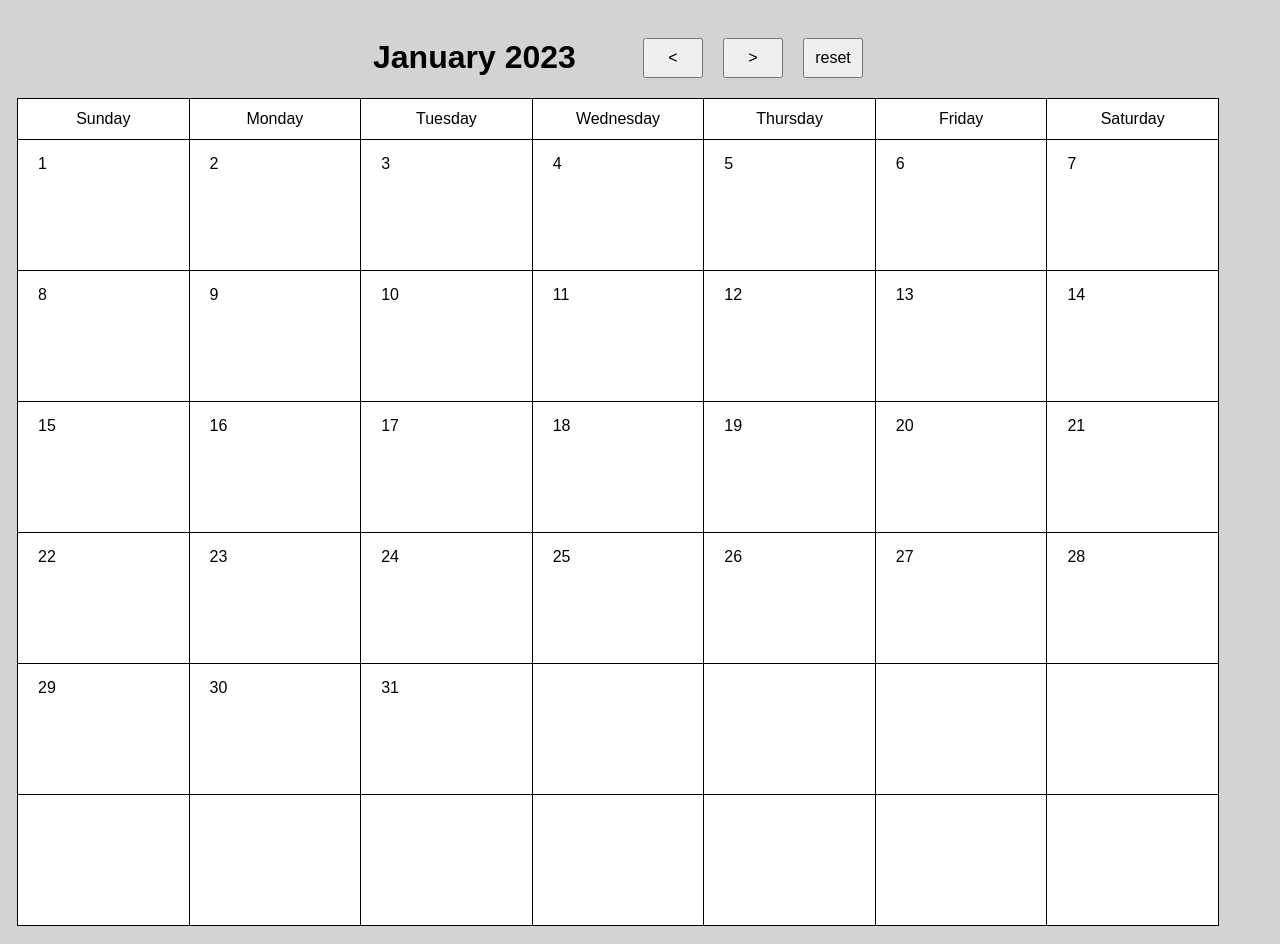
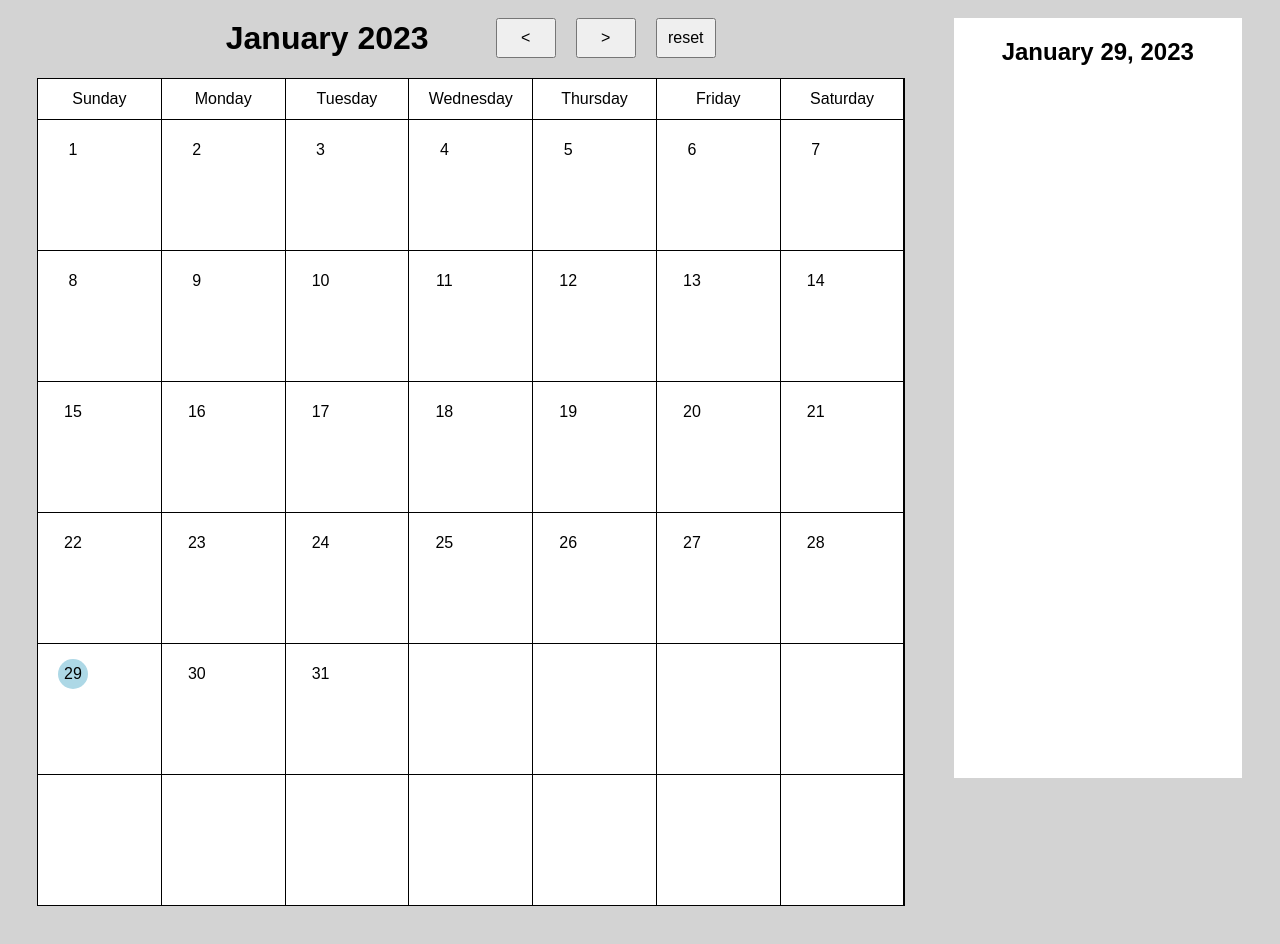
Before and after one commit to leekahung/event-calendar-v2, a React (Create React App) app: page / in a window 1280 px wide. After the commit the page ends 906 px from the top, so only its background shows below. Built offline with nearby package versions, Linux system fonts and the light colour scheme.

Commit message:
Implemented date selection for event date and added new component for Event List

```diff
--- a/src/App.js
+++ b/src/App.js
@@ -1,15 +1,29 @@
+import { createContext } from "react";
 import Calendar from "./components/Calendar/Calendar";
+import EventList from "./components/EventList/EventList";
+import { useSelectDate } from "./hooks";
+
+export const EventDateContext = createContext(null);
 
 function App() {
+  const today = new Date();
+  const { selectedDate, setSelectedDate } = useSelectDate(today.getFullYear(), today.getMonth(), today.getDate());
+
   const style = {
+    display: "grid",
+    gridTemplateColumns: "3fr 1fr",
+    gridGap: "50px",
     fontFamily: "Arial",
     fontSize: "16px",
-    padding: "10px",
+    padding: "10px 30px",
   };
 
   return (
     <div style={style}>
-      <Calendar />
+      <EventDateContext.Provider value={{ selectedDate, setSelectedDate }}>
+        <Calendar />
+        <EventList />
+      </EventDateContext.Provider>
     </div>
   );
 }
--- a/src/components/Calendar/Calendar.js
+++ b/src/components/Calendar/Calendar.js
@@ -1,29 +1,72 @@
-import { useEffect, useState } from "react";
+import { useContext, useEffect, useState } from "react";
 import Modal from "../CalendarEvent/Modal";
 import EventForm from "../CalendarEvent/EventForm";
+import { EventDateContext } from "../../App";
+import { indexToMonth, indexToWeekday } from "../../utils/calendar-helper";
 
 const Day = ({ day, month, year, setOpenModal, setEventDate }) => {
+  const { selectedDate } = useContext(EventDateContext);
+  const [isHover, setIsHover] = useState(false);
+  const [isClicked, setIsClicked] = useState(false);
+
+  const handleMouseEnter = () => {
+    setIsHover(true);
+  };
+
+  const handleMouseLeave = () => {
+    setIsHover(false);
+  };
+
+  const handleMouseDown = () => {
+    setIsClicked(true);
+  };
+
+  const handleMouseUp = () => {
+    setIsClicked(false);
+  };
+
   const style = {
     display: "flex",
     fontSize: "16px",
-    backgroundColor: "white",
+    backgroundColor: isHover ? (isClicked ? "rgb(250, 200, 200)" : "rgb(250, 230, 230)") : "white",
     height: "130px",
     padding: "15px 20px",
     border: "none",
     cursor: "pointer",
   };
 
+  const dateStyle = {
+    display: "flex",
+    alignItems: "center",
+    justifyContent: "center",
+    backgroundColor: JSON.stringify(selectedDate) === JSON.stringify({ year, month, day }) ? "lightblue" : "",
+    height: "30px",
+    width: "30px",
+    borderRadius: "20px",
+  };
+
   return (
     <>
+      <EventDateContext.Consumer>
+        {({ setSelectedDate }) => (
           <button
             style={style}
             onClick={() => {
               setOpenModal(true);
               setEventDate(new Date(year, month, day));
+              setSelectedDate(year, month, day);
             }}
+            onMouseEnter={handleMouseEnter}
+            onMouseLeave={handleMouseLeave}
+            onMouseDown={handleMouseDown}
+            onMouseUp={handleMouseUp}
           >
-        {day}
+            <div style={dateStyle}>
+              <span>{day}</span>
+            </div>
           </button>
+        )}
+      </EventDateContext.Consumer>
     </>
   );
 };
@@ -54,37 +97,13 @@ const Weekday = ({ weekday }) => {
 const Calendar = () => {
   const weekdayNames = Array(7).fill(0);
   const initialWeek = Array(42).fill(0);
-  const indexToWeekday = new Map([
-    [0, "Sunday"],
-    [1, "Monday"],
-    [2, "Tuesday"],
-    [3, "Wednesday"],
-    [4, "Thursday"],
-    [5, "Friday"],
-    [6, "Saturday"],
-  ]);
-  const indexToMonth = new Map([
-    [0, "January"],
-    [1, "February"],
-    [2, "March"],
-    [3, "April"],
-    [4, "May"],
-    [5, "June"],
-    [6, "July"],
-    [7, "August"],
-    [8, "September"],
-    [9, "October"],
-    [10, "November"],
-    [11, "December"],
-  ]);
 
   const calendarStyle = {
     display: "flex",
     flexDirection: "column",
     alignItems: "center",
     position: "relative",
-    width: "1200px",
-    height: "100%",
+    height: "95vh",
   };
 
   const calendarGridStyle = {
@@ -100,10 +119,13 @@ const Calendar = () => {
     display: "flex",
     alignItems: "center",
     gap: "20px",
+    paddingBottom: "20px",
+    height: "100%",
   };
 
   const calendarMonthStyle = {
     width: "250px",
+    margin: "0",
   };
 
   const calendarButtonStyle = {
@@ -171,9 +193,20 @@ const Calendar = () => {
           </h1>
           <button style={calendarButtonStyle} onClick={() => handleChangeMonth("left")}>{`<`}</button>
           <button style={calendarButtonStyle} onClick={() => handleChangeMonth("right")}>{`>`}</button>
-          <button style={calendarButtonStyle} onClick={() => handleChangeMonth("reset")}>
+          <EventDateContext.Consumer>
+            {({ setSelectedDate }) => (
+              <button
+                style={calendarButtonStyle}
+                onClick={() => {
+                  handleChangeMonth("reset");
+                  setSelectedDate(today.getFullYear(), today.getMonth(), today.getDate());
+                  onClose();
+                }}
+              >
                 reset
               </button>
+            )}
+          </EventDateContext.Consumer>
         </div>
         <div style={calendarGridStyle}>
           {weekdayNames.map((_weekday, index) => {
--- a/src/components/CalendarEvent/EventForm.js
+++ b/src/components/CalendarEvent/EventForm.js
@@ -42,11 +42,11 @@ const EventForm = ({ indexToMonth, eventDate, onClose }) => {
 
   return (
     <>
-      <h2>Add Event</h2>
+      <p>Add Event?</p>
       <form style={style} onSubmit={handleFormSubmit}>
         <div>Date:</div>
         <div>
-          {indexToMonth.get(eventDate.getMonth())} {eventDate.getDate()} {eventDate.getFullYear()}
+          {indexToMonth.get(eventDate.getMonth())} {eventDate.getDate()}, {eventDate.getFullYear()}
         </div>
         <label>Event: </label>
         <input style={inputStyle} {...eventName} />
--- /dev/null
+++ b/src/components/EventList/EventList.js
@@ -0,0 +1,23 @@
+import { EventDateContext } from "../../App";
+import { indexToMonth } from "../../utils/calendar-helper";
+
+const EventList = () => {
+  const style = {
+    display: "flex",
+    justifyContent: "center",
+    backgroundColor: "white",
+  };
+  return (
+    <div style={style}>
+      <EventDateContext.Consumer>
+        {({ selectedDate }) => (
+          <h2>
+            {indexToMonth.get(selectedDate.month)} {selectedDate.day}, {selectedDate.year}
+          </h2>
+        )}
+      </EventDateContext.Consumer>
+    </div>
+  );
+};
+
+export default EventList;
--- a/src/hooks/index.js
+++ b/src/hooks/index.js
@@ -18,3 +18,23 @@ export const useField = (type) => {
     clearValue,
   };
 };
+
+export const useSelectDate = (year, month, day) => {
+  const [selectYear, setSelectYear] = useState(year);
+  const [selectMonth, setSelectMonth] = useState(month);
+  const [selectDay, setSelectDay] = useState(day);
+
+  const setSelectedDate = (selectedYear, selectedMonth, selectedDay) => {
+    setSelectYear(selectedYear);
+    setSelectDay(selectedDay);
+    setSelectMonth(selectedMonth);
+  };
+
+  const selectedDate = {
+    year: selectYear,
+    month: selectMonth,
+    day: selectDay,
+  };
+
+  return { setSelectedDate, selectedDate };
+};
--- /dev/null
+++ b/src/utils/calendar-helper.js
@@ -0,0 +1,24 @@
+export const indexToWeekday = new Map([
+  [0, "Sunday"],
+  [1, "Monday"],
+  [2, "Tuesday"],
+  [3, "Wednesday"],
+  [4, "Thursday"],
+  [5, "Friday"],
+  [6, "Saturday"],
+]);
+
+export const indexToMonth = new Map([
+  [0, "January"],
+  [1, "February"],
+  [2, "March"],
+  [3, "April"],
+  [4, "May"],
+  [5, "June"],
+  [6, "July"],
+  [7, "August"],
+  [8, "September"],
+  [9, "October"],
+  [10, "November"],
+  [11, "December"],
+]);
```
Lines whose indentation alone changed are shown as unchanged.
